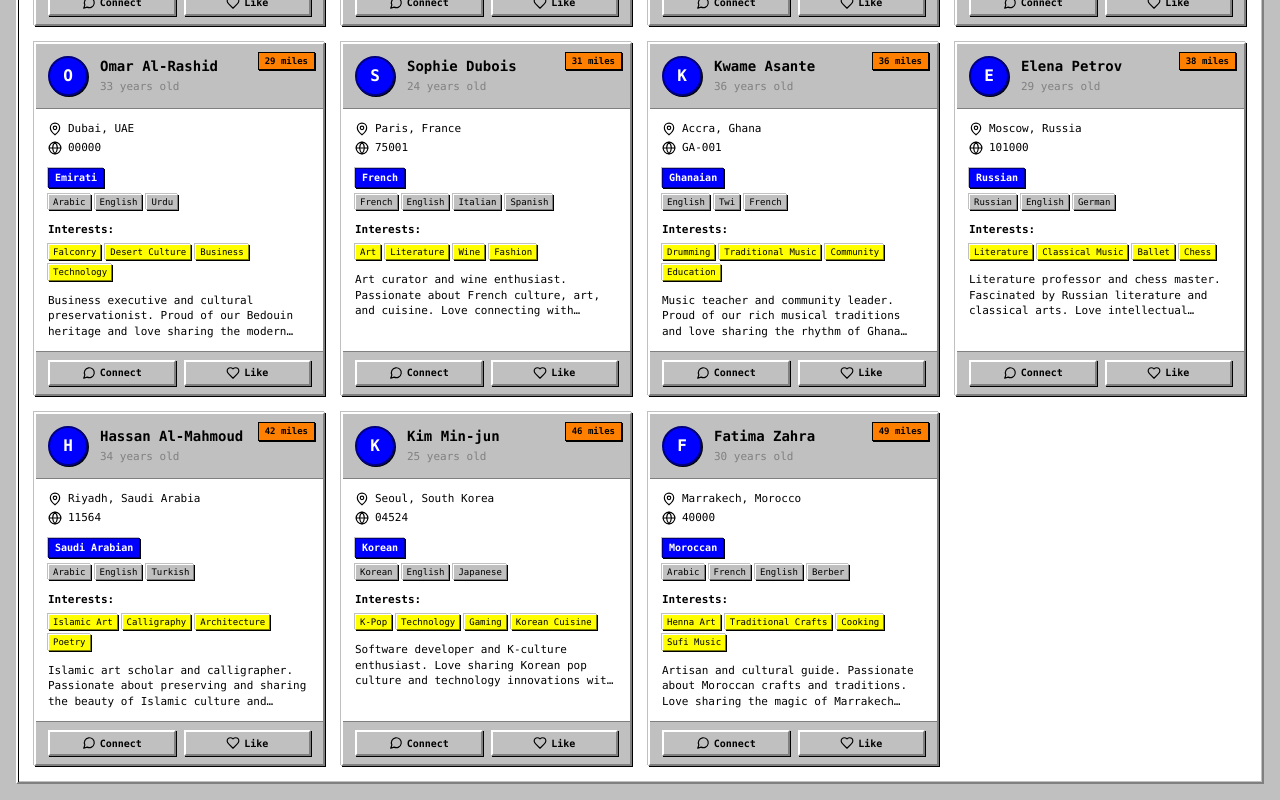
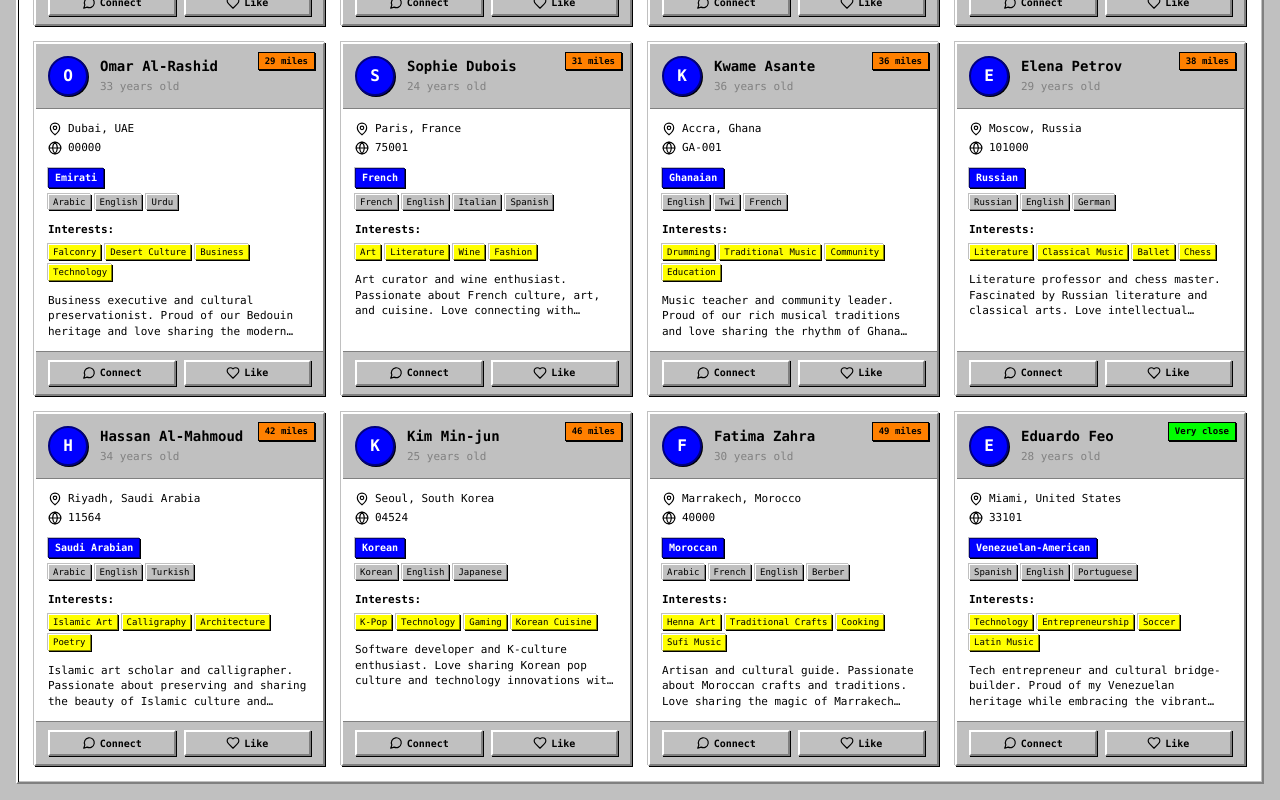
Before and after one commit to 3duardofeo/peopleconnect, a React (Vite) app: page / in a window 1280 px wide. Shown: the part 927-1727 px from the top of the page. Built offline with nearby package versions, Linux system fonts and the light colour scheme.

Commit message:
Add Eduardo Feo from Miami to people data

```diff
--- a/src/data/peopleData.js
+++ b/src/data/peopleData.js
@@ -224,5 +224,20 @@ export const peopleData = [
     interests: ["Henna Art", "Traditional Crafts", "Cooking", "Sufi Music"],
     bio: "Artisan and cultural guide. Passionate about Moroccan crafts and traditions. Love sharing the magic of Marrakech with visitors.",
     distance: 48.7
+  },
+  {
+    id: 16,
+    name: "Eduardo Feo",
+    age: 28,
+    culture: "Venezuelan-American",
+    location: {
+      city: "Miami",
+      country: "United States",
+      zipCode: "33101"
+    },
+    languages: ["Spanish", "English", "Portuguese"],
+    interests: ["Technology", "Entrepreneurship", "Soccer", "Latin Music"],
+    bio: "Tech entrepreneur and cultural bridge-builder. Proud of my Venezuelan heritage while embracing the vibrant diversity of Miami. Love connecting people through technology and culture.",
+    distance: 0.5
   }
 ]
```
